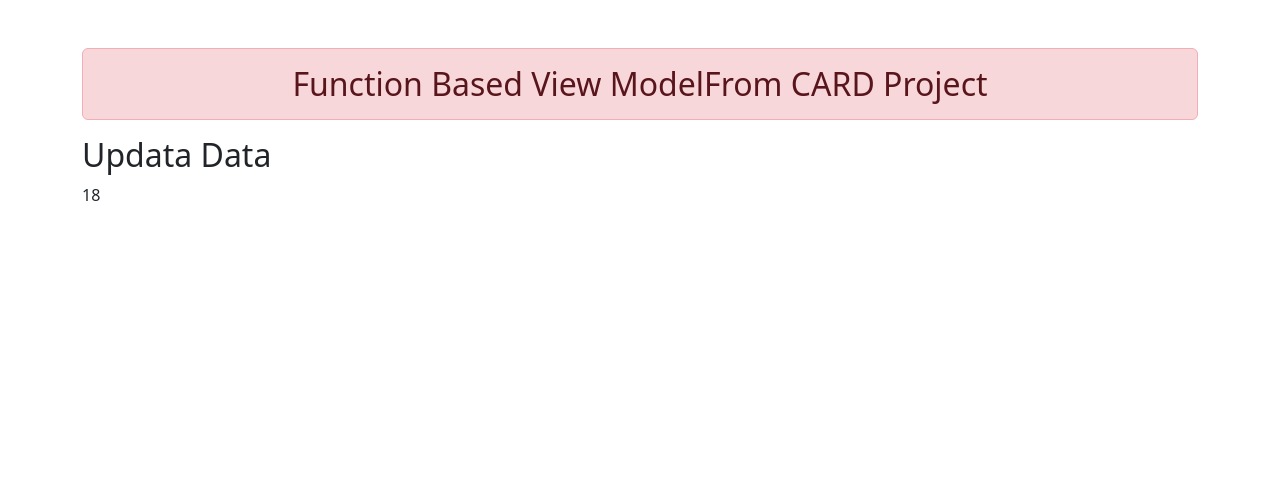
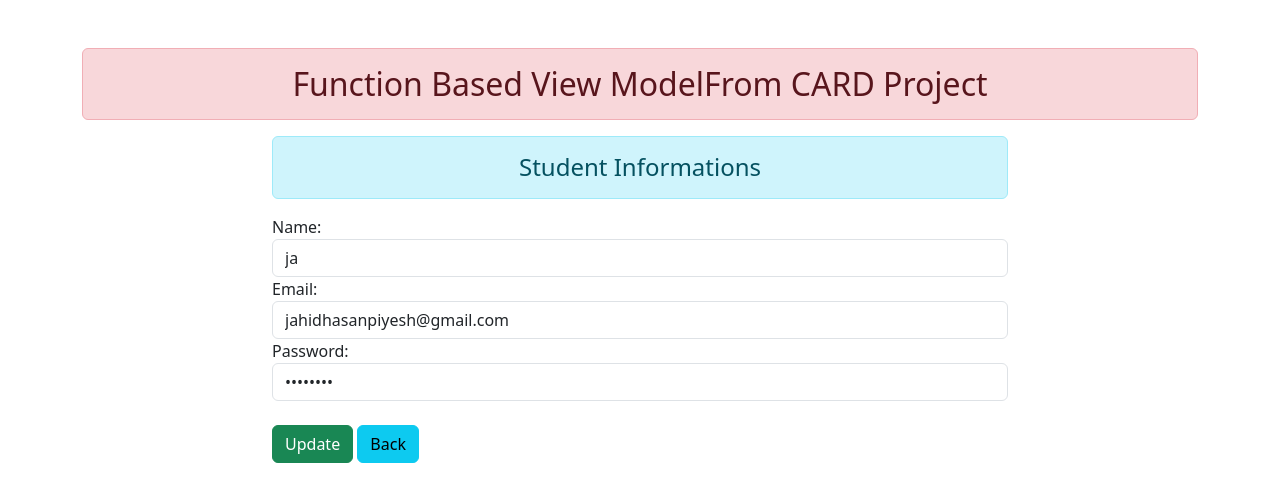
Before and after one commit to jahidhasanpiyesh/Functions_Base_CARD_Operation-, a Django app: page /18/ in a window 1280 px wide. Shown: the top 502 px of the page. Run offline with Django 5.2, Linux system fonts and the light colour scheme; data comes from the database, SQL or seed files in the repository; both versions use the stored data as it was after the commit; some libraries are stand-ins or nearby versions.

Commit message:
Add Update data Optation ...

```diff
--- a/card_project/urls.py
+++ b/card_project/urls.py
@@ -20,7 +20,7 @@ from cardapp import views
 
 urlpatterns = [
     path('admin/', admin.site.urls),
-    path('', views.cardapp, name ='Data_add'),
+    path('', views.cardapp, name ='Data_add_show'),
     path('delete/<int:id>/', views.remove_data, name ='delete_item'),
     path('<int:id>/', views.update_data, name ='update_data'),
 ]
--- a/cardapp/forms.py
+++ b/cardapp/forms.py
@@ -7,5 +7,6 @@ class formsdata(forms.ModelForm):
         widgets = {
             'name':forms.TextInput(attrs={'class':'form-control'}),
             'email':forms.EmailInput(attrs={'class':'form-control'}),
-            'password':forms.PasswordInput(attrs={'class':'form-control'})
+            'password':forms.PasswordInput(render_value=True, attrs={'class':'form-control'})
+
         }
--- a/cardapp/templates/cardapp/updatedata.html
+++ b/cardapp/templates/cardapp/updatedata.html
@@ -1,5 +1,14 @@
 {% extends "cardapp/base.html" %}
 {% block container %}
-<h2>Updata Data</h2>
-{{id}}
+<div class="row">
+    <div class="col-sm-8 offset-2">
+        <form action="" method="post">
+            {% csrf_token %}
+            <h4 class='text-center alert alert-info'>Student Informations</h4>
+            {{frm}} <br>
+            <input type="submit" class='btn btn-success' value="Update">
+            <a href="{% url 'Data_add_show' %}" class='btn btn-info'>Back</a>
+        </form>
+    </div>
+</div>
 {% endblock container %}
--- a/cardapp/views.py
+++ b/cardapp/views.py
@@ -28,7 +28,16 @@ def cardapp(request):
 
 # Thid Fucntion will Edit Items
 def update_data(request, id):
-    return render(request,'cardapp/updatedata.html',{'id':id})
+    if request.method == 'POST':
+        p= User.objects.get(pk=id)
+        fm=formsdata(request.POST, instance=p)
+        if fm.is_valid():
+            fm.save()
+    else:
+        p= User.objects.get(pk=id)
+        fm=formsdata(instance=p)
+
+    return render(request,'cardapp/updatedata.html',{'frm':fm})
 
 # This Function will Remove Items
 def remove_data(request,id):
```
Also changed, not shown: db.sqlite3.
